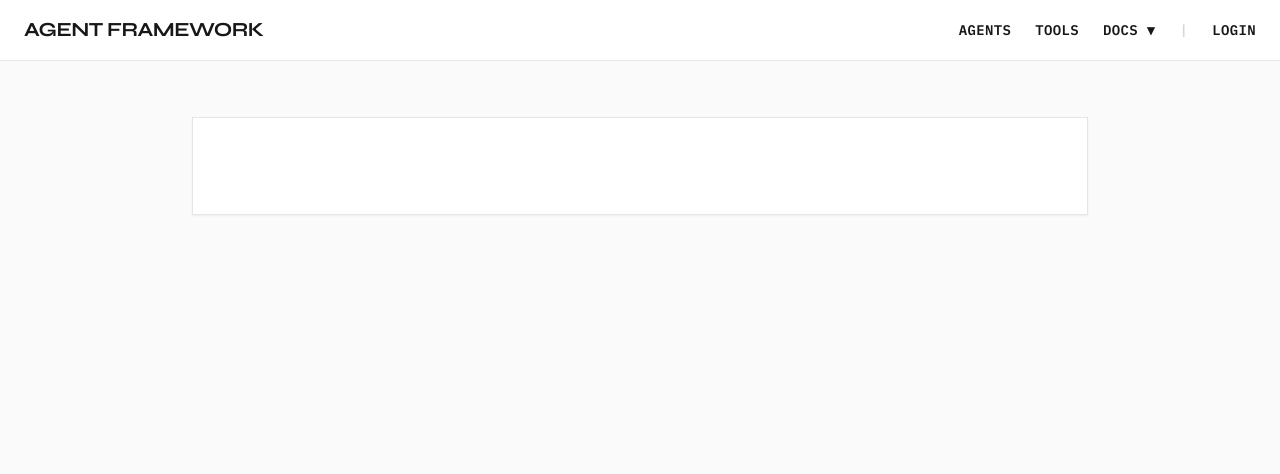
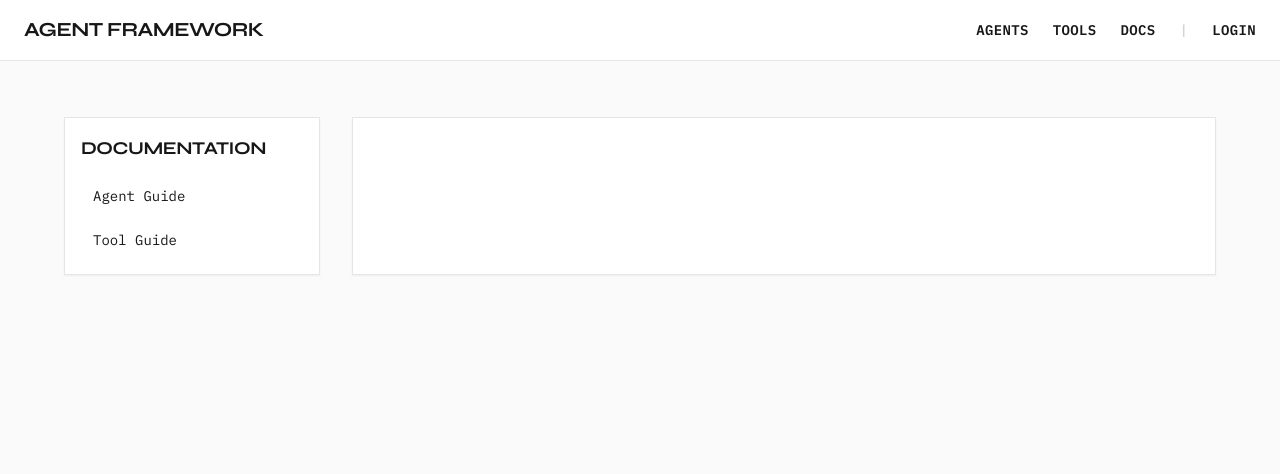
Before and after one commit to laraibkazi92/trellis-agent-platform, a Python web app: template templates/docs.html in a window 1280 px wide. Shown: the top 474 px of the page. Run offline with Jinja, Linux system fonts and the light colour scheme; the template is opened without the code that fills it, so the values that code supplies are empty; some libraries are stand-ins or nearby versions.

Commit message:
update: redesign docs navigation from dropdown to dedicated page with sidebar

```diff
--- a/templates/base.html
+++ b/templates/base.html
@@ -56,13 +56,7 @@
         <div class="space-x-4 md:space-x-6 text-sm font-bold font-mono tracking-wide flex items-center flex-wrap">
             <a href="/agents" class="hover:text-accent dark:hover:text-accent-dark transition-colors uppercase {% if request.url.path == '/agents' %}text-accent dark:text-accent-dark{% endif %}">Agents</a>
             <a href="/tools" class="hover:text-accent dark:hover:text-accent-dark transition-colors uppercase {% if request.url.path == '/tools' %}text-accent dark:text-accent-dark{% endif %}">Tools</a>
-        <div class="relative group inline-block">
-            <span class="cursor-pointer hover:text-accent dark:hover:text-accent-dark transition-colors uppercase {% if '/docs' in request.url.path %}text-accent dark:text-accent-dark{% endif %}">Docs ▼</span>
-            <div class="absolute hidden group-hover:flex flex-col w-40 top-full mt-2 left-1/2 -translate-x-1/2 bg-white dark:bg-neutral-800 border border-neutral-200 dark:border-neutral-700 text-sm rounded shadow-lg z-50 py-1 font-sans normal-case tracking-normal text-left overflow-hidden">
-                <a href="/docs/agents" class="px-4 py-2 hover:bg-neutral-100 dark:hover:bg-neutral-700 hover:text-accent dark:hover:text-accent-dark whitespace-nowrap">Agent Guide</a>
-                <a href="/docs/tools" class="px-4 py-2 hover:bg-neutral-100 dark:hover:bg-neutral-700 hover:text-accent dark:hover:text-accent-dark whitespace-nowrap">Tool Guide</a>
-            </div>
-        </div>
+            <a href="/docs" class="hover:text-accent dark:hover:text-accent-dark transition-colors uppercase {% if request.url.path.startswith('/docs') %}text-accent dark:text-accent-dark{% endif %}">Docs</a>
         <span class="text-neutral-300 dark:text-neutral-700 hidden sm:inline">|</span>
         {% if user %}
         <div class="relative group inline-block">
--- a/templates/docs.html
+++ b/templates/docs.html
@@ -21,9 +21,25 @@
     .prose hr { margin-top: 2rem; margin-bottom: 2rem; border-color: rgba(150, 150, 150, 0.2); }
 </style>
 
-<div class="max-w-4xl mx-auto bg-white dark:bg-neutral-900 border border-neutral-200 dark:border-neutral-800 p-8 md:p-12 font-sans text-neutral-900 dark:text-neutral-50 shadow-sm">
-    <div class="prose max-w-none">
-        {{ html_content | safe }}
+<div class="max-w-6xl mx-auto flex flex-col md:flex-row gap-8">
+    <aside class="w-full md:w-64 flex-shrink-0">
+        <div class="sticky top-24 bg-white dark:bg-neutral-900 border border-neutral-200 dark:border-neutral-800 p-4 font-sans text-neutral-900 dark:text-neutral-50 shadow-sm">
+            <h3 class="font-bold text-lg mb-4 uppercase tracking-tight">Documentation</h3>
+            <ul class="space-y-2 font-mono text-sm">
+                <li>
+                    <a href="/docs/agents" class="block py-2 px-3 hover:bg-neutral-100 dark:hover:bg-neutral-800 hover:text-accent dark:hover:text-accent-dark transition-colors {% if 'agents' in request.url.path %}text-accent dark:text-accent-dark font-bold bg-neutral-50 dark:bg-neutral-800{% endif %}">Agent Guide</a>
+                </li>
+                <li>
+                    <a href="/docs/tools" class="block py-2 px-3 hover:bg-neutral-100 dark:hover:bg-neutral-800 hover:text-accent dark:hover:text-accent-dark transition-colors {% if 'tools' in request.url.path %}text-accent dark:text-accent-dark font-bold bg-neutral-50 dark:bg-neutral-800{% endif %}">Tool Guide</a>
+                </li>
+            </ul>
+        </div>
+    </aside>
+
+    <div class="flex-grow bg-white dark:bg-neutral-900 border border-neutral-200 dark:border-neutral-800 p-8 md:p-12 font-sans text-neutral-900 dark:text-neutral-50 shadow-sm min-w-0">
+        <div class="prose max-w-none">
+            {{ html_content | safe }}
+        </div>
     </div>
 </div>
 {% endblock %}
```
Also changed, not shown: core/routers/docs.py (+6 -1 lines).
